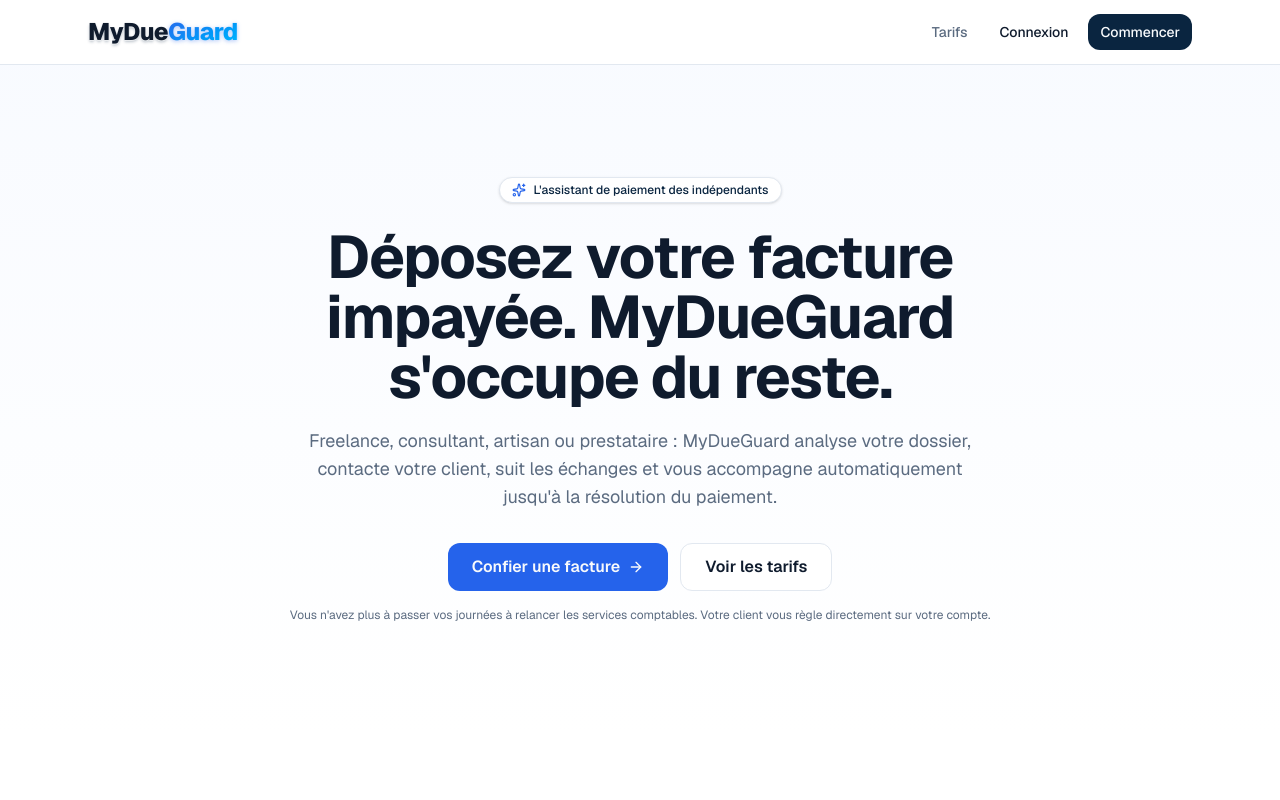
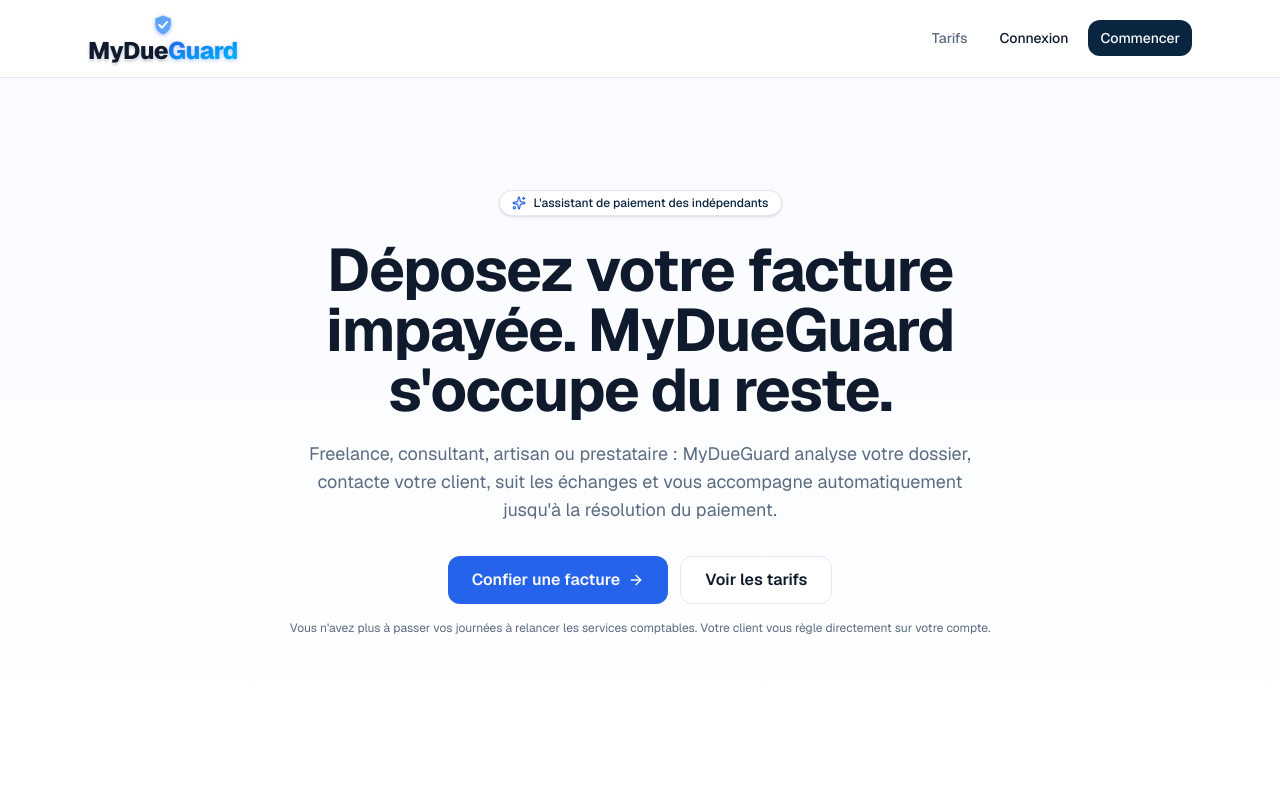
Before and after one commit to stunverse/CLAMECARE, a Next.js app: page / in a window 1280 px wide. Shown: the top 800 px of the page. Built offline with nearby package versions, Linux system fonts and the light colour scheme; no server answers.

Commit message:
Ajoute un petit symbole bouclier-coche au-dessus du logotype MyDueGuard

```diff
--- a/src/components/brand-logo.tsx
+++ b/src/components/brand-logo.tsx
@@ -1,29 +1,75 @@
 import { cn } from "@/lib/utils";
 
 /**
- * Official MyDueGuard wordmark — a pure-text lockup (no image asset) so it
- * stays crisp at every size and adapts to light/dark themes.
+ * Official MyDueGuard wordmark — a pure-text lockup (no image asset) topped
+ * with a small shield-check symbol, so it stays crisp at every size and
+ * adapts to light/dark themes.
  *
  * "MyDue" uses the theme foreground; "Guard" uses the brand blue gradient.
  * A subtle embossed text-shadow / drop-shadow gives the wordmark relief.
  *
- * Pass a text-size class (e.g. `text-2xl`) via `className` to scale it.
+ * Everything scales from the font size: pass a text-size class (e.g.
+ * `text-2xl`) via `className` and the symbol (sized in `em`) follows.
  */
 export function BrandLogo({ className }: { className?: string }) {
   return (
     <span
       className={cn(
-        "inline-flex select-none items-baseline whitespace-nowrap font-extrabold leading-none tracking-tight text-2xl",
+        "inline-flex select-none flex-col items-center whitespace-nowrap font-extrabold leading-none tracking-tight text-2xl",
         className,
       )}
       aria-label="MyDueGuard"
     >
-      <span className="text-foreground [text-shadow:0_1px_0_rgba(255,255,255,0.55),0_2px_3px_rgba(10,37,64,0.28)]">
-        MyDue
-      </span>
-      <span className="bg-gradient-to-br from-brand to-sky-400 bg-clip-text text-transparent drop-shadow-[0_1px_2px_rgba(37,99,235,0.4)]">
-        Guard
+      <BrandSymbol className="mb-[0.12em] h-[0.92em] w-[0.92em] drop-shadow-[0_1px_2px_rgba(37,99,235,0.45)]" />
+      <span className="inline-flex items-baseline leading-none">
+        <span className="text-foreground [text-shadow:0_1px_0_rgba(255,255,255,0.55),0_2px_3px_rgba(10,37,64,0.28)]">
+          MyDue
+        </span>
+        <span className="bg-gradient-to-br from-brand to-sky-400 bg-clip-text text-transparent drop-shadow-[0_1px_2px_rgba(37,99,235,0.4)]">
+          Guard
+        </span>
       </span>
     </span>
   );
 }
+
+/**
+ * The MyDueGuard mark: a shield (protection / "Guard") holding a check
+ * (facture réglée). Filled with the brand blue gradient; a lighter top edge
+ * gives it relief.
+ */
+export function BrandSymbol({ className }: { className?: string }) {
+  return (
+    <svg
+      viewBox="0 0 24 24"
+      className={cn("shrink-0", className)}
+      role="img"
+      aria-label="MyDueGuard"
+    >
+      <defs>
+        <linearGradient id="mdg-shield" x1="4" y1="2" x2="20" y2="22">
+          <stop offset="0" stopColor="#60a5fa" />
+          <stop offset="0.55" stopColor="#2563eb" />
+          <stop offset="1" stopColor="#1e3a8a" />
+        </linearGradient>
+      </defs>
+      <path
+        d="M12 1.6 20.4 4.8 V11.2 C20.4 16.4 16.8 20.4 12 22.4 C7.2 20.4 3.6 16.4 3.6 11.2 V4.8 Z"
+        fill="url(#mdg-shield)"
+      />
+      <path
+        d="M12 1.6 20.4 4.8 V6 C20.4 5 12 1.9 12 1.9 Z"
+        fill="#ffffff"
+        opacity="0.18"
+      />
+      <path
+        d="M8 11.9 11 14.9 16.2 8.8"
+        fill="none"
+        stroke="#ffffff"
+        strokeWidth="2.1"
+        strokeLinecap="round"
+        strokeLinejoin="round"
+      />
+    </svg>
+  );
+}
```
